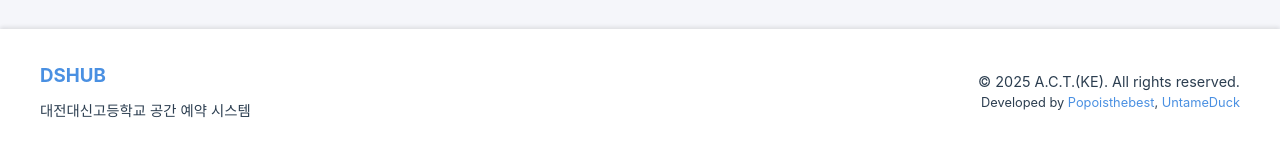
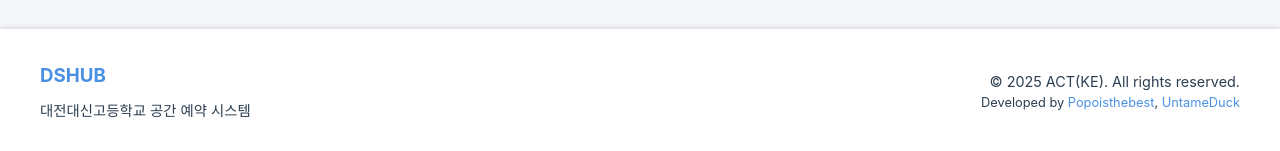
Before and after one commit to Popoisthebest/DSHUB, a React (Create React App) app: page /login in a window 1280 px wide. Shown: the part 646-797 px from the top of the page. Built offline with nearby package versions, Linux system fonts and the light colour scheme; no server answers.

Commit message:
fix/A.C.T.(KE) 점 제거

```diff
--- a/src/components/Footer.js
+++ b/src/components/Footer.js
@@ -32,7 +32,7 @@ function Footer() {
         </div>
         <div style={{ textAlign: "right" }}>
           <p style={{ color: "var(--text-color-light)", fontSize: "0.9rem" }}>
-            © 2025 A.C.T.(KE). All rights reserved.
+            © 2025 ACT(KE). All rights reserved.
           </p>
           <p style={{ color: "var(--text-color-light)", fontSize: "0.8rem" }}>
             Developed by{" "}
```
